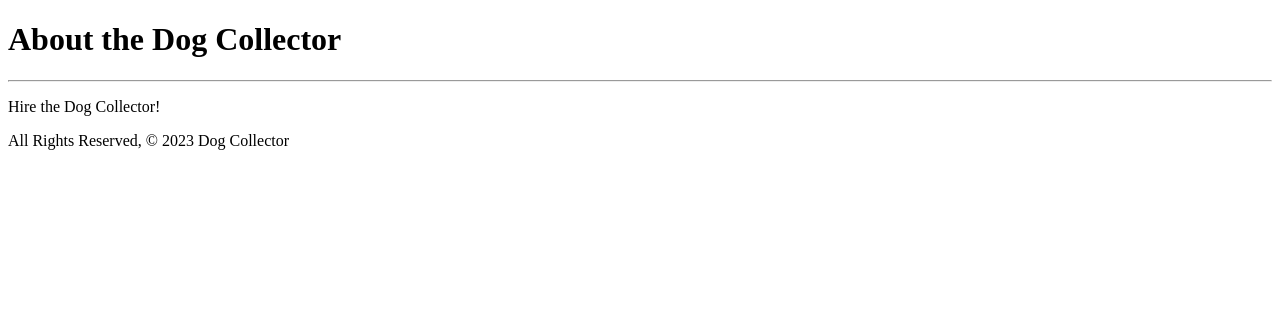
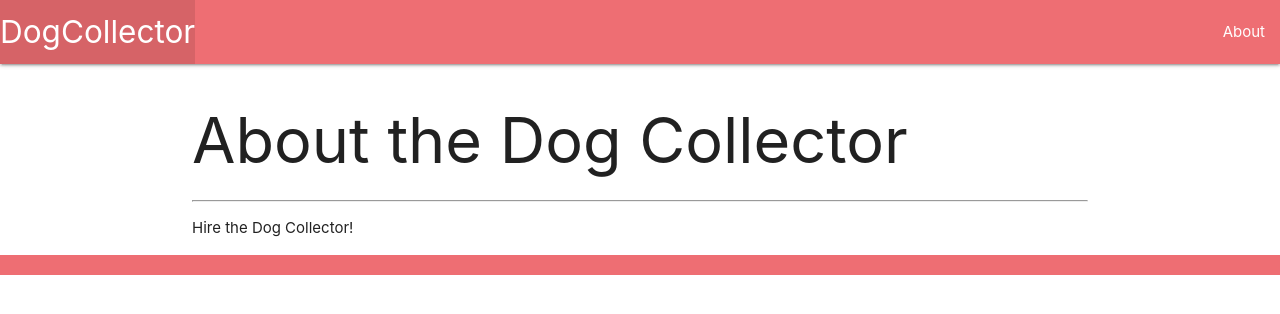
Before and after one commit to pksnowstorm/dogcollector, a Django app: page /about/ in a window 1280 px wide. Shown: the top 314 px of the page. Run offline with Django 3.2, Linux system fonts and the light colour scheme.

Commit message:
update about

```diff
--- a/main_app/templates/about.html
+++ b/main_app/templates/about.html
@@ -1,16 +1,7 @@
-<!DOCTYPE html>
-<html lang="en">
-  <head>
-    <meta charset="UTF-8" />
-    <meta name="viewport" content="width=device-width, initial-scale=1.0" />
-    <meta http-equiv="X-UA-Compatible" content="ie=edge" />
-    <title>Dog Collector</title>
-  </head>
-  <body>
+{% extends 'base.html' %} {% block content %}
 
 <h1>About the Dog Collector</h1>
 <hr />
 <p>Hire the Dog Collector!</p>
-<footer>All Rights Reserved, © 2023 Dog Collector</footer>
-  </body>
-</html>
+
+{% endblock %}
--- /dev/null
+++ b/main_app/templates/base.html
@@ -0,0 +1,36 @@
+
+<!DOCTYPE html>
+<html lang="en">
+  <head>
+    <meta charset="UTF-8" />
+    <meta name="viewport" content="width=device-width, initial-scale=1.0" />
+    <meta http-equiv="X-UA-Compatible" content="ie=edge" />
+    <title>Dog Collector</title>
+    <link
+      rel="stylesheet"
+      href="https://cdnjs.cloudflare.com/ajax/libs/materialize/1.0.0/css/materialize.min.css"
+    />
+  </head>
+  <body>
+    <header class="navbar-fixed">
+      <nav>
+        <div class="nav-wrapper">
+          <ul>
+            <li>
+              <a href="/" class="left brand-logo">  DogCollector</a>
+            </li>
+          </ul>
+          <ul class="right">
+            <li><a href="/about">About</a></li>
+          </ul>
+        </div>
+      </nav>
+    </header>
+    <main class="container">{% block content %} {% endblock %}</main>
+    <footer class="page-footer">
+      <div class="right">
+        All Rights Reserved, © 2023 Dog Collector
+      </div>
+    </footer>
+  </body>
+</html>
```
